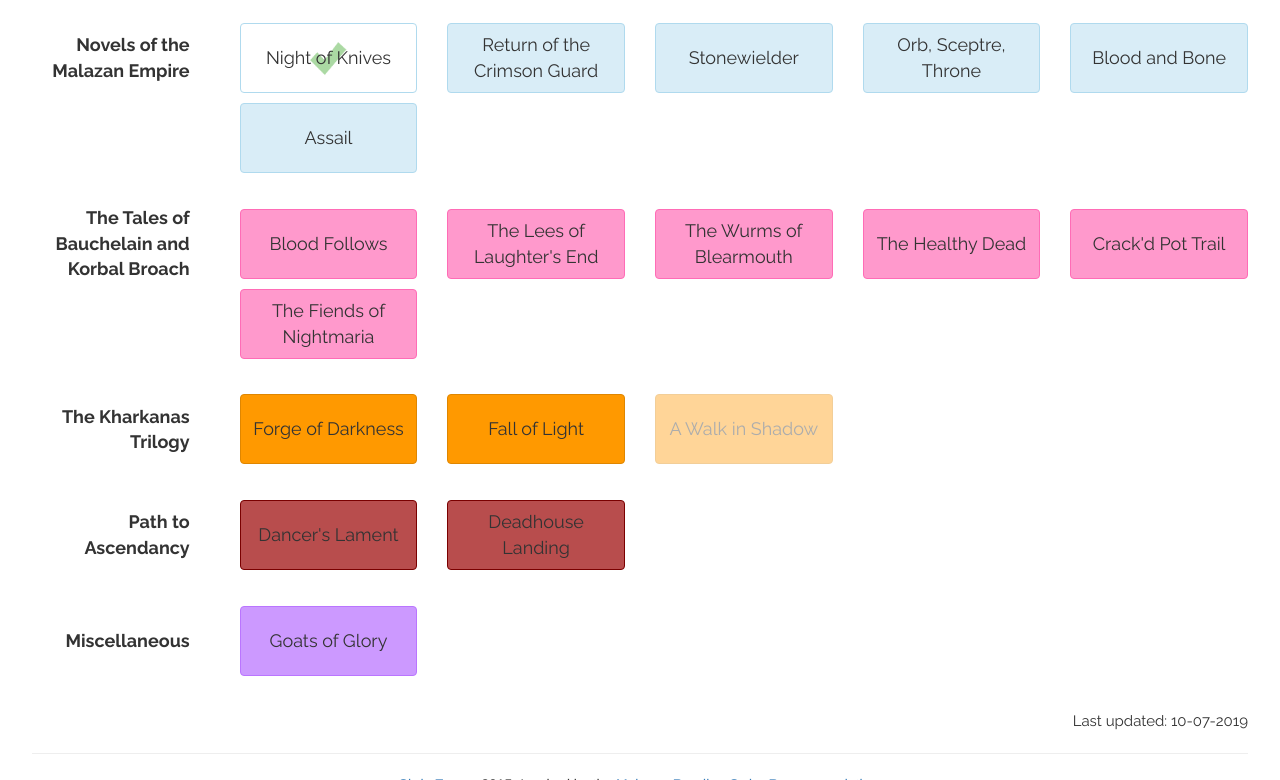
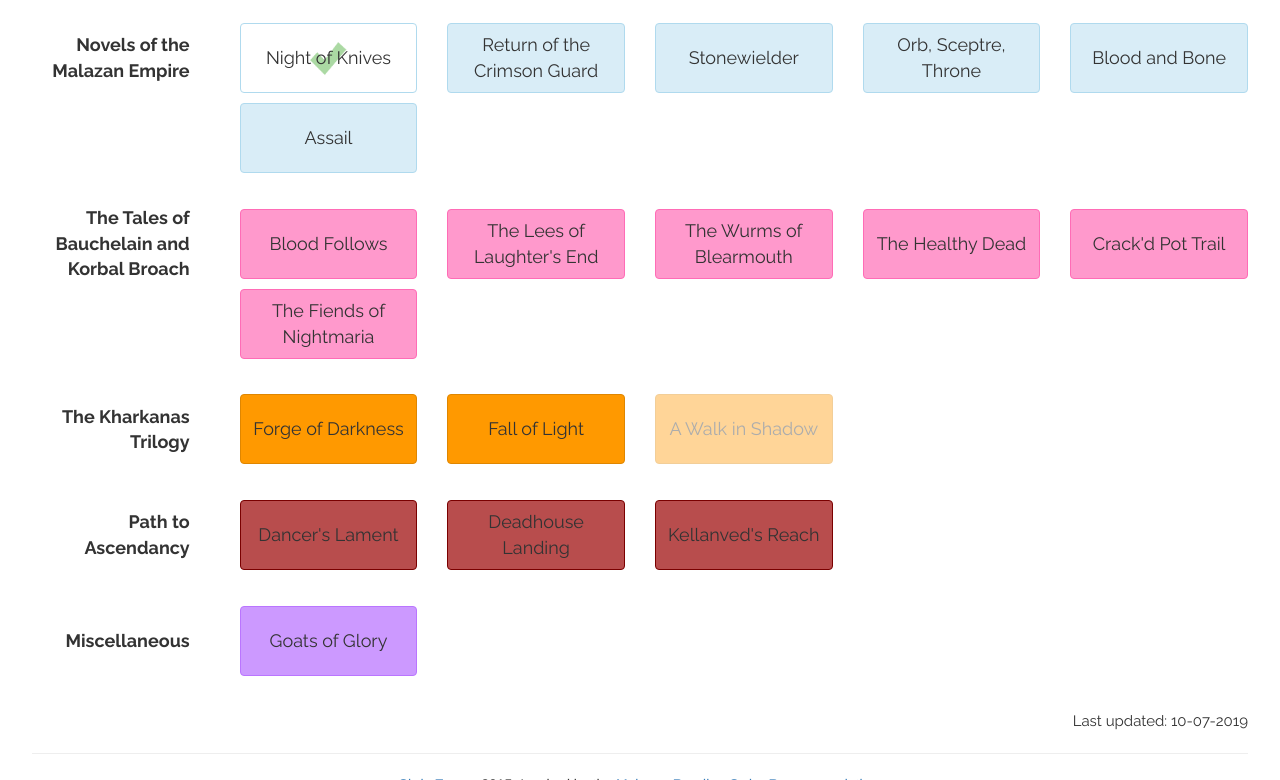
Before and after one commit to ceva24/malazan-read, a plain HTML site: page index.html in a window 1280 px wide. Shown: the part 576-1356 px from the top of the page. Drawn offline with Linux system fonts and the light colour scheme.

Commit message:
add Kellanved's Reach

```diff
--- a/index.html
+++ b/index.html
@@ -107,6 +107,7 @@
                     <div class="col-lg-2"><p class="title series">Path to Ascendancy</p></div>
                     <div class="col-lg-2"><p class="book book-ascendancy">Dancer's Lament</p></div>
                     <div class="col-lg-2"><p class="book book-ascendancy">Deadhouse Landing</p></div>
+                    <div class="col-lg-2"><p class="book book-ascendancy">Kellanved's Reach</p></div>
                 </div>
                 <br>
 
```
